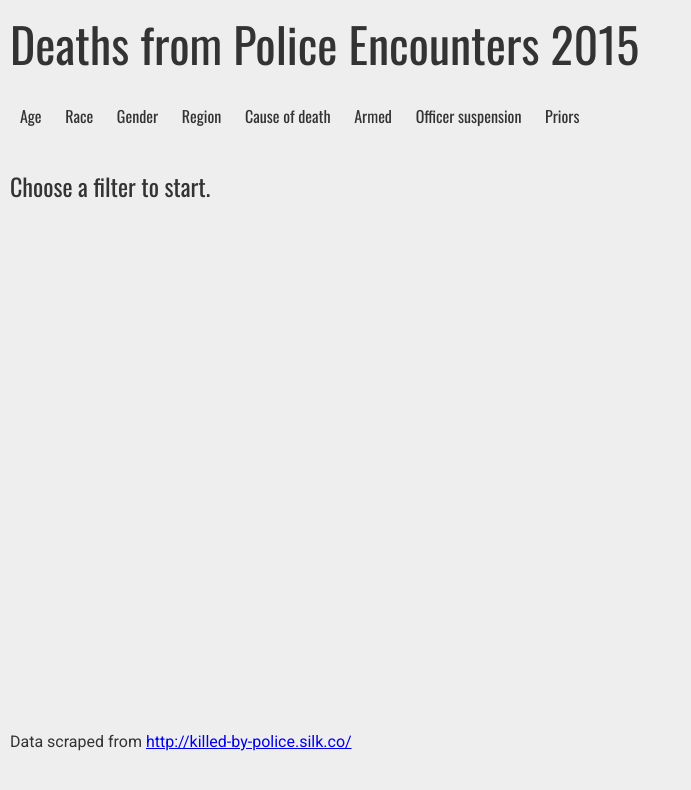
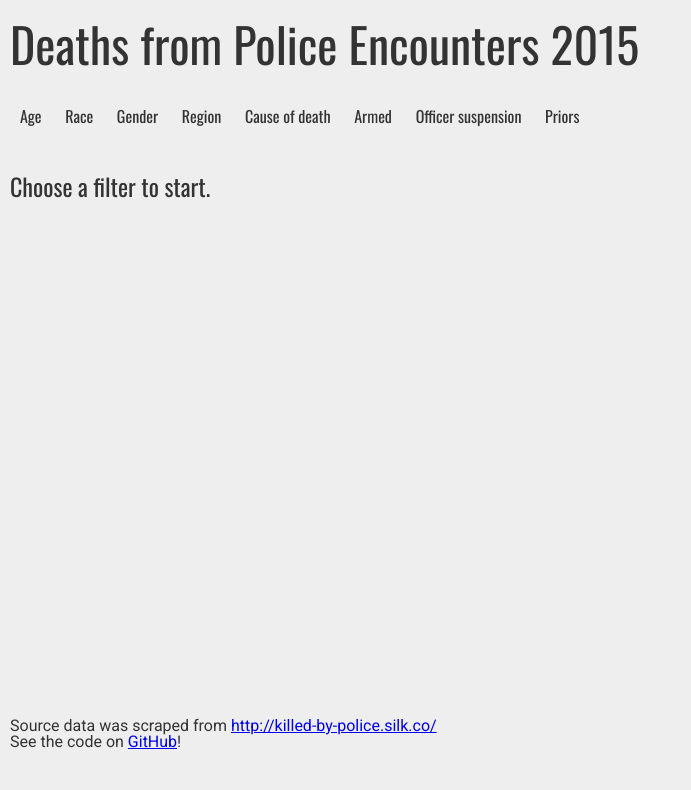
Before and after one commit to hahnbi/killedbypolice, a website: page index.html in a window 1280 px wide. Shown: the whole page, without its empty margins (0-691 px from the left). Drawn offline with nearby package versions, Linux system fonts and the light colour scheme.

Commit message:
Added GitHub to index.html

```diff
--- a/index.html
+++ b/index.html
@@ -38,7 +38,8 @@
     </div>
   </div>
   <div class="content-notes">
-    <p>Data scraped from <a href="http://killed-by-police.silk.co/">http://killed-by-police.silk.co/</a></p>
+    <p>Source data was scraped from <a href="http://killed-by-police.silk.co/">http://killed-by-police.silk.co/</a></p>
+    <p>See the code on <a href="https://github.com/hahnbi/killedbypolice">GitHub</a>!
   </div>
 
 </body>
```
